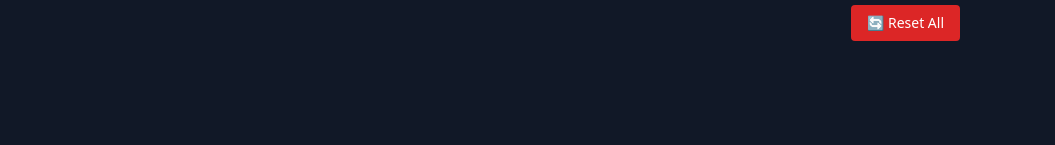
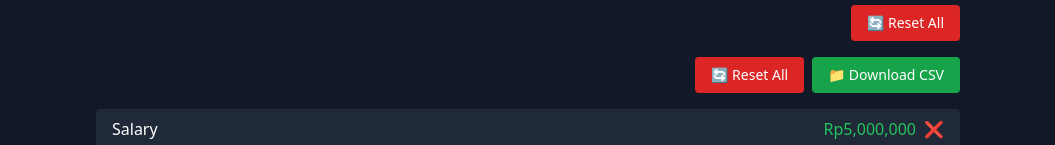
Before and after one commit to julianfellyco/dashboard, a plain HTML site: page index.html in a window 1280 px wide. Shown: the part 927-1072 px from the top of the page, without its empty margins (112-1167 px from the left). Before the commit the page ends 1008 px from the top, so only its background shows below. Drawn offline with nearby package versions, Linux system fonts and the light colour scheme.

Commit message:
Update index.html

```diff
--- a/index.html
+++ b/index.html
@@ -67,6 +67,14 @@
     🔄 Reset All
   </button>
 </div>
+    <div class="flex justify-end gap-2 mb-4">
+  <button id="reset-btn" class="text-sm bg-red-600 hover:bg-red-700 text-white px-4 py-2 rounded">
+    🔄 Reset All
+  </button>
+  <button id="export-btn" class="text-sm bg-green-600 hover:bg-green-700 text-white px-4 py-2 rounded">
+    📁 Download CSV
+  </button>
+</div>
 
     <ul id="transaction-list" class="space-y-3 text-sm sm:text-base">
       <!-- Transactions will be rendered here -->
```
